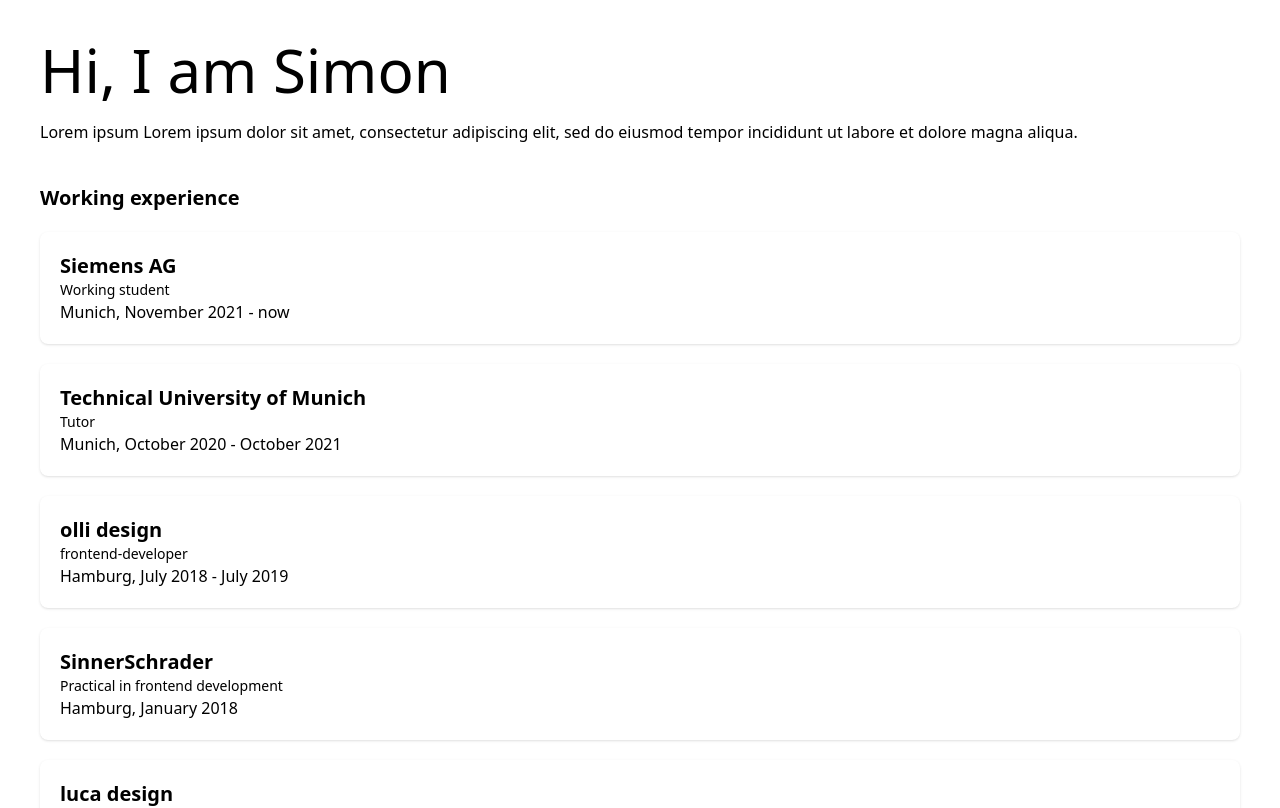
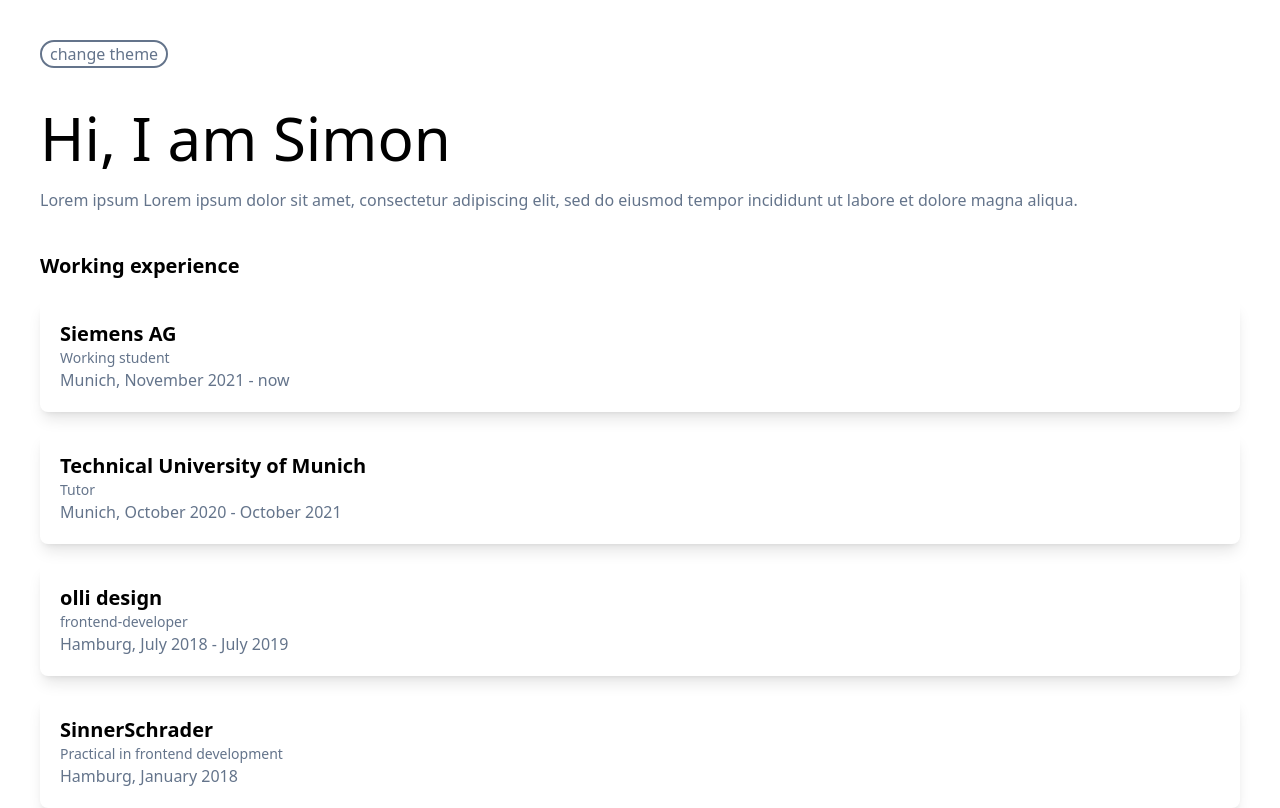
Before and after one commit to simon-hng/portfolio-old, a Next.js app: page / in a window 1280 px wide. Shown: the top 808 px of the page. Built offline with nearby package versions, Linux system fonts and the light colour scheme.

Commit message:
add dark mode

```diff
--- a/components/card.tsx
+++ b/components/card.tsx
@@ -11,7 +11,7 @@
 const Card = (props: cardProps) => (
   <div className="my-5 card">
     <h3>
-      <span className="font-bold text-xl">{props.headline}</span>
+      <span className="font-bold text-xl text-black dark:text-white">{props.headline}</span>
     </h3>
 
     <p className="text-sm">{props.subheadline}</p>
--- a/components/layout.tsx
+++ b/components/layout.tsx
@@ -1,15 +1,34 @@
+import { useEffect, useState } from "react";
 import Footer from "./footer";
 import Header from "./header";
 
 const Layout = ({ children }) => {
+  const [isDarkMode, setIsDarkMode] = useState(
+    localStorage.theme === "dark" ||
+      (!("theme" in localStorage) &&
+        window.matchMedia("(prefers-color-scheme: dark)").matches)
+  );
+
+  useEffect(() => {
+    localStorage.setItem("theme", isDarkMode ? "dark" : "light");
+  }, [isDarkMode]);
+
   return (
-    <>
+    <div className={isDarkMode && "dark"}>
       <Header />
 
-      <main className="m-10">{children}</main>
+      <main className="bg-white text-slate-500 dark:bg-slate-900 dark:text-slate-400 p-10 duration-500">
+        <button
+          className="rounded-full border-solid border-2 border-slate-500 dark:border-slate-400 dark:text-slate-400 px-2"
+          onClick={() => setIsDarkMode(!isDarkMode)}
+        >
+          change theme
+        </button>
+        {children}
+      </main>
 
       <Footer />
-    </>
+    </div>
   );
 };
 
--- a/pages/index.tsx
+++ b/pages/index.tsx
@@ -10,30 +10,30 @@
       <link rel="icon" href="/favicon.ico" />
     </Head>
 
-    <main>
-      <div className="justify-center my-10">
-        <h1 className="text-6xl mb-5">Hi, I am Simon</h1>
+    <div>
+      <div className="my-10">
+        <h1 className="text-6xl mb-5 text-black dark:text-white">Hi, I am Simon</h1>
 
-        <p>
+        <p className="text-slate-500">
           Lorem ipsum Lorem ipsum dolor sit amet, consectetur adipiscing elit,
           sed do eiusmod tempor incididunt ut labore et dolore magna aliqua.
         </p>
       </div>
 
       <div className="mt-10">
-        <h2 className="font-bold text-xl">Working experience</h2>
+        <h2 className="font-bold text-xl text-black dark:text-white">Working experience</h2>
         {cv.work.map((item) => (
           <Card key={item.headline} {...item} />
         ))}
       </div>
 
       <div className="mt-10">
-        <h2 className="font-bold text-xl">Education</h2>
+        <h2 className="font-bold text-xl text-black dark:text-white">Education</h2>
         {cv.education.map((item) => (
           <Card key={item.headline} {...item} />
         ))}
       </div>
-    </main>
+    </div>
   </div>
 );
 
--- a/styles/globals.css
+++ b/styles/globals.css
@@ -5,7 +5,7 @@
 @layer components {
   .card {
     @apply p-5;
-    @apply shadow;
+    @apply shadow-lg;
     @apply hover:shadow-md;
     @apply duration-200;
     @apply rounded-lg;
--- a/tailwind.config.js
+++ b/tailwind.config.js
@@ -7,5 +7,6 @@
   theme: {
     extend: {},
   },
+  darkMode: "class",
   plugins: [require("@tailwindcss/typography")],
 };
```
